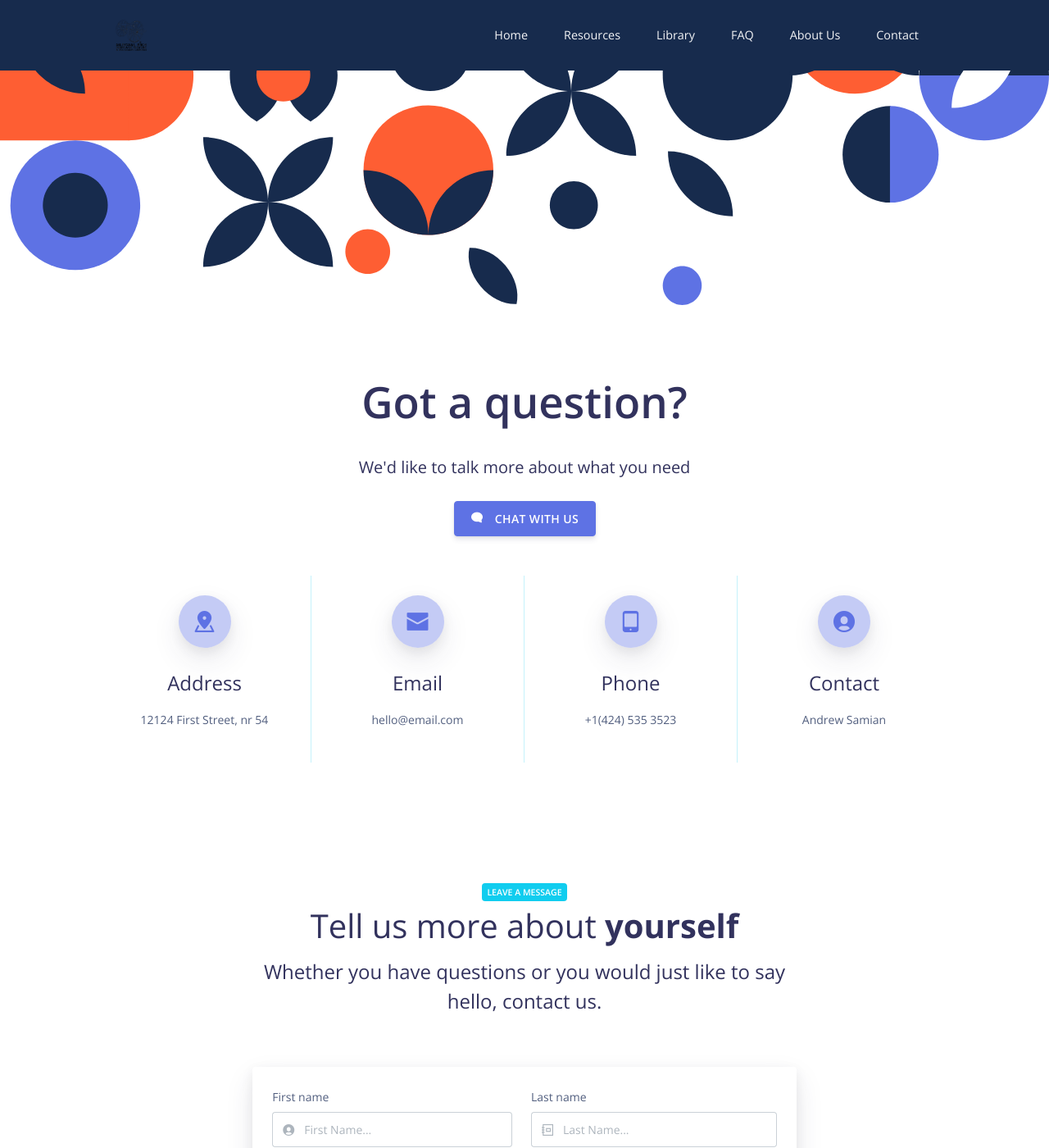
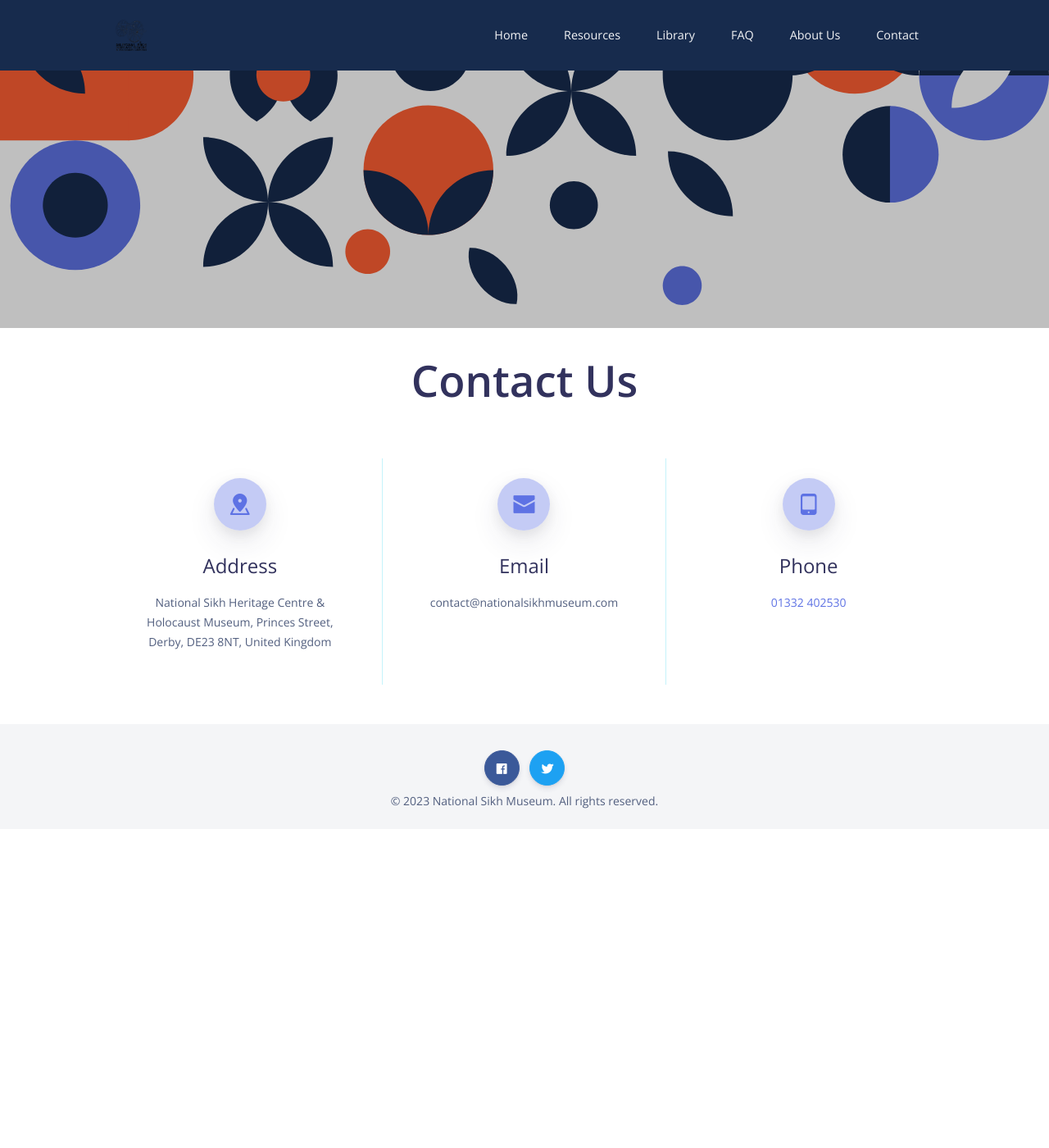
Before and after one commit to National-Sikh-Museum-Derby/national-sikh-museum, a Jekyll site: the page built from _pages/contact.md, in a window 1280 px wide and 1400 px high. Shown: the whole window at 82% size. Built offline with Jekyll 4.4.1, drawn with Linux system fonts in a browser that asks for light colours; nearby versions of some CDN libraries; some of the changed text lies outside the part shown.

Commit message:
add basic styling for contact us page

```diff
--- a/_includes/components/headers/contact-page-header.html
+++ b/_includes/components/headers/contact-page-header.html
@@ -1,53 +1,45 @@
 <div class="contactus-3 fullWidth">
-    <div class="page-header">
-        <img class="bg-image" src="{{ '/assets/img/ill/bg_contactus3.svg' | relative_url }}" alt="">
-    </div>
+  <div class="page-header page-header-small header-filter mb-4">
+    <!-- <div class="page-header-image card-background" style="background-image: url(/assets/img/brand/banner-3.jpeg);"></div> -->
+    <img class="bg-image" src="{{ '/assets/img/ill/bg_contactus3.svg' | relative_url }}" alt="">
+  </div>
   <div class="container">
     <div class="row">
       <div class="col-md-12 text-center mb-5">
-        <h1 class="display-1">Got a question?</h1>
-        <h3 class="lead">We'd like to talk more about what you need</h3>
-        <button class="btn btn-icon btn-primary mt-3" type="button">
-          <span class="btn-inner--icon"><i class="ni ni-chat-round"></i></span>
-          <span class="btn-inner--text"><a class="text-white" href='#contact'>Chat with us</a></span>
-        </button>
+        <h1 class="display-1">Contact Us</h1>
       </div>
     </div>
     <div class="row">
-      <div class="col-lg-3 col-md-6 col-6">
+      <div class="col-lg-4 col-md-6 col-6">
         <div class="info info-hover">
           <div class="icon icon-shape icon-shape-primary icon-lg shadow rounded-circle text-primary">
             <i class="ni ni-square-pin"></i>
           </div>
           <h4 class="info-title">Address</h4>
-          <p class="description px-0">12124 First Street, nr 54</p>
+          <p class="description px-0">
+            National Sikh Heritage Centre & Holocaust Museum,
+            Princes Street,
+            Derby,
+            DE23 8NT,
+            United Kingdom</p>
         </div>
       </div>
-      <div class="col-lg-3 col-md-6 col-6">
+      <div class="col-lg-4 col-md-6 col-6">
         <div class="info info-hover">
           <div class="icon icon-shape icon-shape-primary icon-lg shadow rounded-circle text-primary">
             <i class="ni ni-email-83"></i>
           </div>
           <h4 class="info-title">Email</h4>
-          <p class="description px-0">hello@email.com</p>
+          <p class="description px-0">contact@nationalsikhmuseum.com</p>
         </div>
       </div>
-      <div class="col-lg-3 col-md-6 col-6">
+      <div class="col-lg-4 col-md-6 col-6">
         <div class="info info-hover">
           <div class="icon icon-shape icon-shape-primary icon-lg shadow rounded-circle text-primary">
             <i class="ni ni-mobile-button"></i>
           </div>
           <h4 class="info-title">Phone</h4>
-          <p class="description px-0">+1(424) 535 3523</p>
-        </div>
-      </div>
-      <div class="col-lg-3 col-md-6 col-6">
-        <div class="info info-hover">
-          <div class="icon icon-shape icon-shape-primary icon-lg shadow rounded-circle text-primary">
-            <i class="ni ni-circle-08"></i>
-          </div>
-          <h4 class="info-title">Contact</h4>
-          <p class="description px-0">Andrew Samian</p>
+          <p class="description px-0"><a href="tel:00441332402530">01332 402530</a></p>
         </div>
       </div>
     </div>
--- a/_pages/contact.md
+++ b/_pages/contact.md
@@ -1,10 +1,8 @@
 ---
 title: Contact
-subtitle: This theme comes with a built-in contact form that's free and easy to set up.
+subtitle: Contact us
 type: contact
-description: This theme comes with a built-in contact form that's free and easy to set up.
+description: Contact us
 ---
 
 {% include components/headers/contact-page-header.html %}
-
-{% include contact-form.html %}
```
